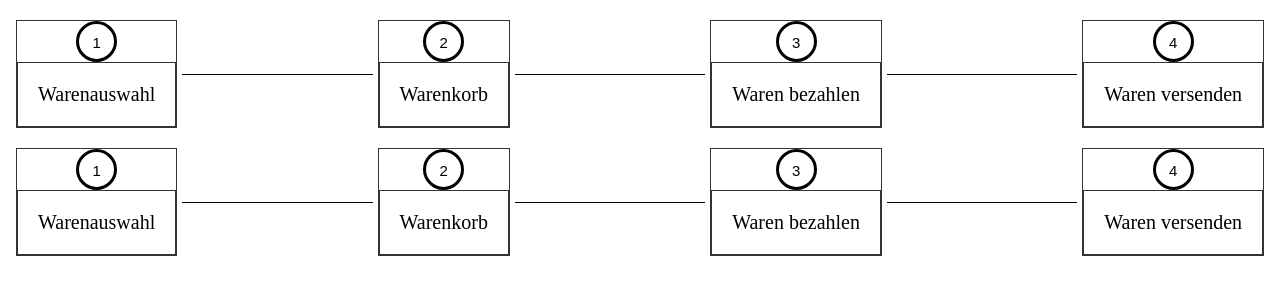
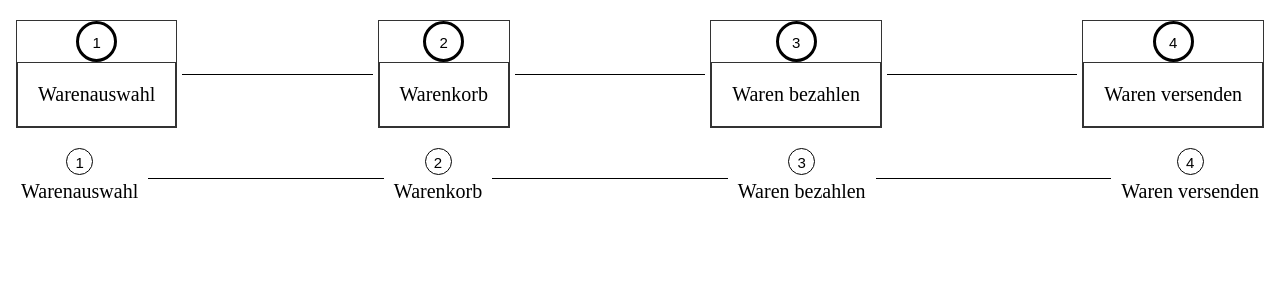
Before and after one commit to viktorkuenstler/angular-prozessfluss-einkauf-warenversand, an Angular app: page / in a window 1280 px wide. Shown: the top 300 px of the page. Built offline with nearby package versions, Linux system fonts and the light colour scheme.

Commit message:
1 file modified

```diff
--- a/src/app/processflow-simple2/processflow-simple2.component.css
+++ b/src/app/processflow-simple2/processflow-simple2.component.css
@@ -6,8 +6,8 @@
 }
 .circle-label {
   background-color: rgba(255, 255, 255, 0.8);
-  border: 1px solid rgba(0, 0, 0, 0.8);
-  padding: 20px;
+
+  padding: 5px;
   font-size: 20px;
   text-align: center;
 }
@@ -16,9 +16,9 @@
   border-radius: 50%;
   width: 15px;
   height: 15px;
-  padding: 10px;
+  padding: 5px;
   background: #fff;
-  border: 3px solid #000;
+  border: 1px solid #000;
   color: #000;
   text-align: center;
   font: 15px Arial, sans-serif;
@@ -40,5 +40,4 @@
   display: flex;
   align-items: center;
   flex-direction: column;
-  border: 1px solid rgba(0, 0, 0, 0.8);
 }
```
